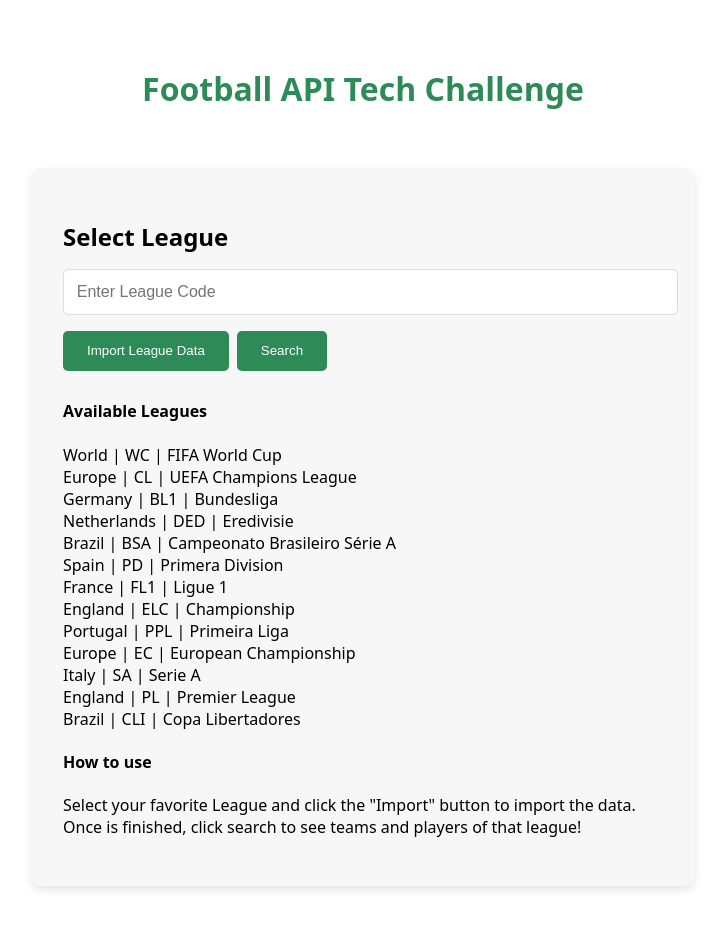
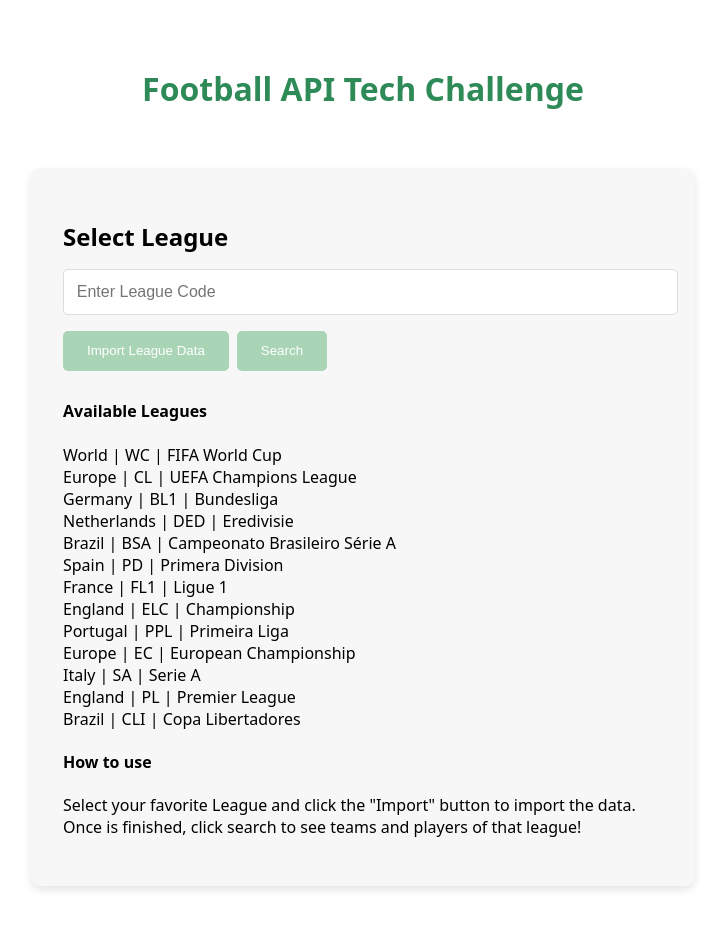
Before and after one commit to fdezar/adwake-tech-challenge, an Angular app in the folder client/: page / in a window 1280 px wide. Shown: the top 928 px of the page, without its empty margins (277-1002 px from the left). Built offline with nearby package versions, Linux system fonts and the light colour scheme.

Commit message:
buttons are disabled when input is empty

```diff
--- a/client/src/app/league-selector/league-selector.component.css
+++ b/client/src/app/league-selector/league-selector.component.css
@@ -39,6 +39,10 @@
     background-color: mediumseagreen;
 }
 
+#league-selector button:disabled {
+    background-color: #A9D5B6;
+}
+
 #importing-data {
     margin: 1rem 0 0 0;
 }
--- a/client/src/app/league-selector/league-selector.component.html
+++ b/client/src/app/league-selector/league-selector.component.html
@@ -1,8 +1,8 @@
 <div id="league-selector">
     <h2>Select League</h2>
     <input type="text" [(ngModel)]="leagueCode" placeholder="Enter League Code" />
-    <button (click)="importLeague()">Import League Data</button>
-    <button (click)="fetchTeams()">Search</button>
+    <button (click)="importLeague()" [disabled]="isLoading || !leagueCode">Import League Data</button>
+    <button (click)="fetchTeams()" [disabled]="isLoading || !leagueCode">Search</button>
     <div *ngIf="isLoading" id="importing-data">Importing data...</div>
     <h4>Available Leagues</h4>
     <ul id="league-selector-ul">
```
